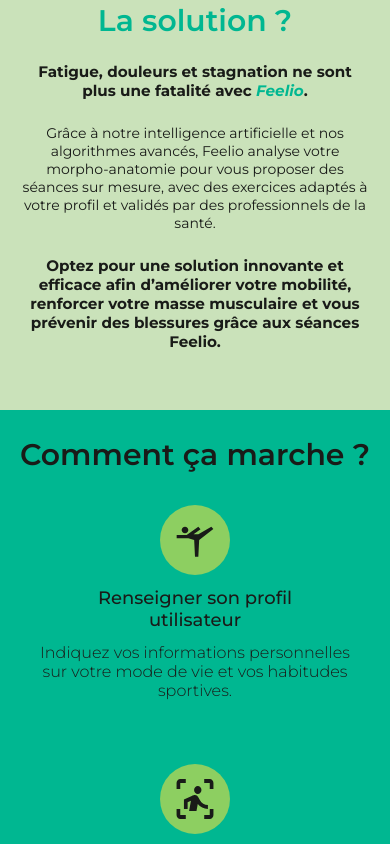
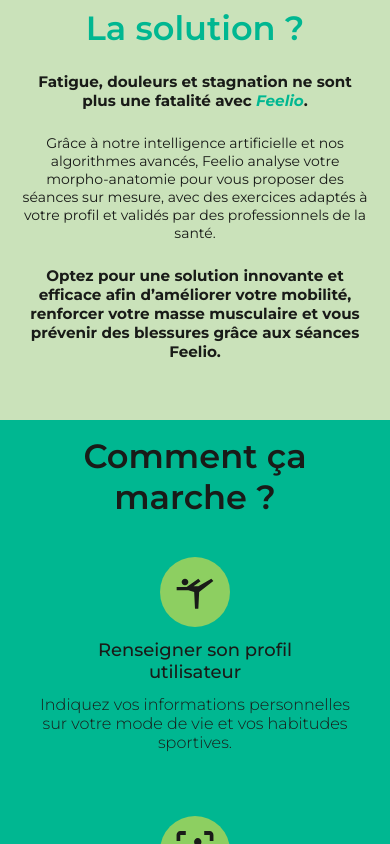
Before and after one commit to Feelio-fr/feelio-landing-page, a React (Create React App) app: page / in a window 390 px wide. Shown: the part 1834-2678 px from the top of the page. Built offline with nearby package versions, Linux system fonts and the light colour scheme.

Commit message:
♻️ refactor: Adjust titles

```diff
--- a/src/components/Navbar/Navbar.module.css
+++ b/src/components/Navbar/Navbar.module.css
@@ -30,6 +30,7 @@
 .section {
   text-decoration: none;
   color: #000000;
+  font-weight: 400;
 }
 
 .burgerMenu {
--- a/src/pages/DesktopFinalVersion.module.css
+++ b/src/pages/DesktopFinalVersion.module.css
@@ -182,6 +182,7 @@
 .title {
   font-size: 3.65rem; /* Ajustement de la taille de la police */
   font-weight: 600;
+  margin: 0;
 }
 
 .subtitles {
@@ -198,7 +199,7 @@
 @media (max-width: 1250px) {
 
   .titleContainer {
-    width: 80%;
+    width: 100%;
   }
 
   .title{
@@ -218,7 +219,8 @@
 /* Responsive design for phones */
 @media (max-width: 700px) {
   .title {
-    font-size: 1.865rem; /* 30px */
+    font-size: 2.1rem;
+    margin: 0 10px 0 10px;
   }
 
   .subtitles {
@@ -288,6 +290,16 @@
   .thirdpagetextcontent {
     width: 80%;
     gap: 2rem;
+    text-align: center;
+  }
+
+  .solutionDescBold {
+    font-size: 1.125rem;
+    width: 100%;
+  }
+
+  .solutionDescClassic {
+    font-size: 1.125rem;
   }
 }
 
@@ -320,7 +332,7 @@
   width: 100vw;
   height: 600px;
   background-color: var(--secondary);
-  padding: 0.5%;
+  padding: 4% 0 0 0;
   box-sizing: border-box;
 }
 
@@ -330,7 +342,10 @@
   gap: 4rem; /* Ajustement de l'espacement entre les éléments */
   justify-content: center;
   align-items: center;
-  padding-top: 2%;
+}
+
+.fourthPageContent .title {
+  margin-bottom: 40px;
 }
 
 @media (max-width: 1024px) {
--- a/src/pages/DesktopFinalVersion.tsx
+++ b/src/pages/DesktopFinalVersion.tsx
@@ -59,7 +59,7 @@ const DesktopFinalVersion: FunctionComponent = () => {
       <div className={styles.secondPageBackground}>
         <div id="problematique" className={styles.secondpagecontent}>
           <div className={styles.titleContainer}>
-            <div className={styles.title}>Problématique</div>
+            <h2 className={styles.title}>Problématique</h2>
             <div className={styles.subtitles}>
               <span>La </span>
               <i className={styles.boldText}>pratique sportive</i>
@@ -101,7 +101,7 @@ const DesktopFinalVersion: FunctionComponent = () => {
 
 
       <div id="solution" className={styles.thirdpagecontent}>
-        <div className={styles.title}>La solution ?</div>
+        <h2 className={styles.title}>La solution ?</h2>
         <div className={styles.thirdpagetextcontent}>
           <div className={styles.solutionDescBold}>
             <b>Fatigue, douleurs et stagnation ne sont plus une fatalité avec </b>
@@ -123,7 +123,7 @@ const DesktopFinalVersion: FunctionComponent = () => {
       </div>
 
       <div className={styles.fourthPageContent}>
-        <h2 className={styles.title}>Comment ça marche ?</h2>
+        <h2 className={styles.title}>Comment ça marche&nbsp;?</h2>
 
         <div className={styles.stepContainer}>
           <Step
```
